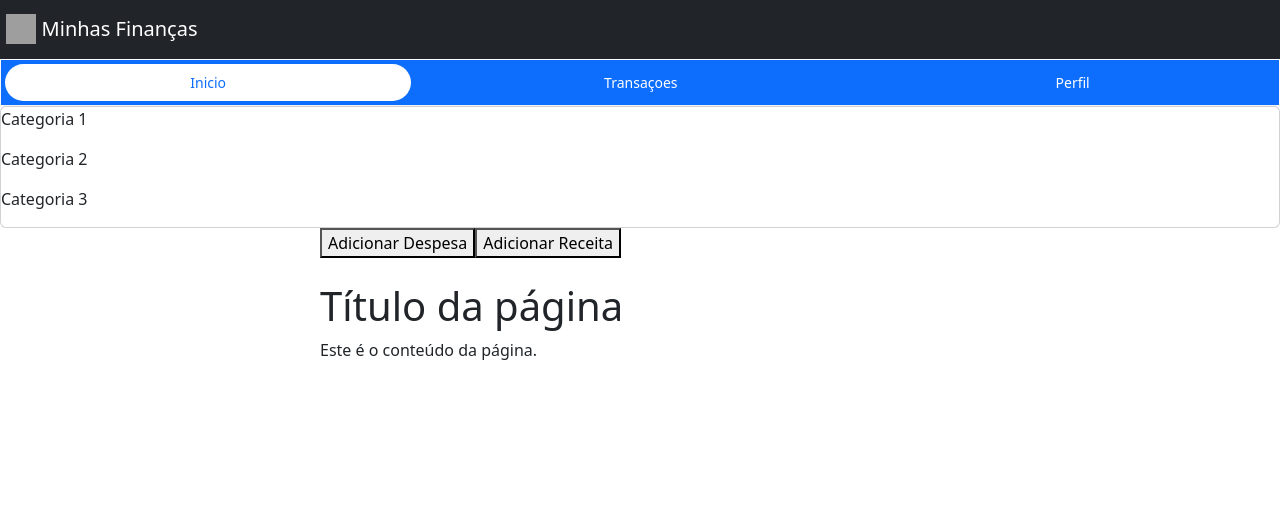
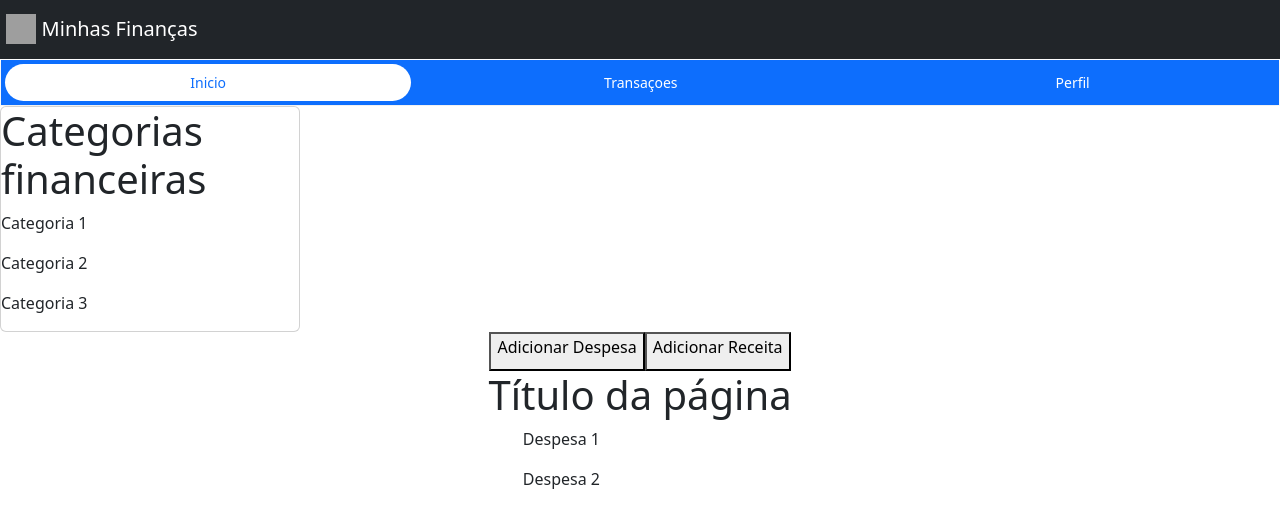
Before and after one commit to BrendaRaveli/FrontMyFinances, an Angular app: page /transactions in a window 1280 px wide. Shown: the top 528 px of the page. Built offline with nearby package versions, Linux system fonts and the light colour scheme; grey boxes are pictures that could not be loaded.

Commit message:
feat: ajustes visuais com css

```diff
--- a/src/app/transactions/category-financial/category-financial.component.css
+++ b/src/app/transactions/category-financial/category-financial.component.css
@@ -0,0 +1,6 @@
+div, section {
+    text-align: left;
+}
+#category {
+    width: 300px;
+}
--- a/src/app/transactions/category-financial/category-financial.component.html
+++ b/src/app/transactions/category-financial/category-financial.component.html
@@ -1,10 +1,25 @@
-<header>
-    <nav>
-        <div class="card" fxflex style="padding-right: 30%;">
-            <title>Categorias financeiras</title>
-            <p>Categoria 1</p>
-            <p>Categoria 2</p>
-            <p>Categoria 3</p>
+<!DOCTYPE html>
+<html lang="pt-br">
+
+<head>
+    <meta charset="utf-8">
+</head>
+
+<body>
+    <main>
+        <div class="card" id="category">
+            <h1>Categorias financeiras</h1>
+            <div>
+                <section>
+                    <p>Categoria 1</p>
+                    <p>Categoria 2</p>
+                    <p>Categoria 3</p>
+                </section>
+            </div>
+
         </div>
-    </nav>
-</header>
+    </main>
+</body>
+
+</html>
+<!-- <div class="card" fxflex style="padding-right: 30%;"> -->
--- a/src/app/transactions/financial-movements/financial-movements.component.css
+++ b/src/app/transactions/financial-movements/financial-movements.component.css
@@ -0,0 +1,10 @@
+div {
+    text-align: center;
+}
+button {
+    padding-bottom: 10px;
+}
+#transactios {
+    width: 600px;
+    text-align: right;
+}
--- a/src/app/transactions/financial-movements/financial-movements.component.html
+++ b/src/app/transactions/financial-movements/financial-movements.component.html
@@ -1,4 +1,30 @@
 <!DOCTYPE html>
+<html lang="pt-br">
+
+<head>
+    <meta charset="utf-8">
+    <title>Transações</title>
+</head>
+
+<body>
+    <main>
+        <div id="botao">
+            <Button>Adicionar Despesa</Button>
+            <Button>Adicionar Receita</Button>
+            <h1>Título da página</h1>
+        </div>
+        <div id="transactios">
+            <section>
+                <p>Despesa 1</p>
+                <p>Despesa 2</p>
+            </section>
+        </div>
+
+    </main>
+</body>
+
+</html>
+<!-- <!DOCTYPE html>
             <html lang="pt-br">
 
             <div class="card-conteiner">
@@ -20,4 +46,4 @@
                 </div>
             </div>
 
-</html>
+            </html> -->
--- a/src/app/transactions/transactions.component.html
+++ b/src/app/transactions/transactions.component.html
@@ -1,4 +1,9 @@
+<!DOCTYPE html>
+<html lang="pt-br">
+
 <div>
     <app-category-financial></app-category-financial>
     <app-financial-movements></app-financial-movements>
 </div>
+
+</html>
```
Lines whose indentation alone changed are shown as unchanged.
